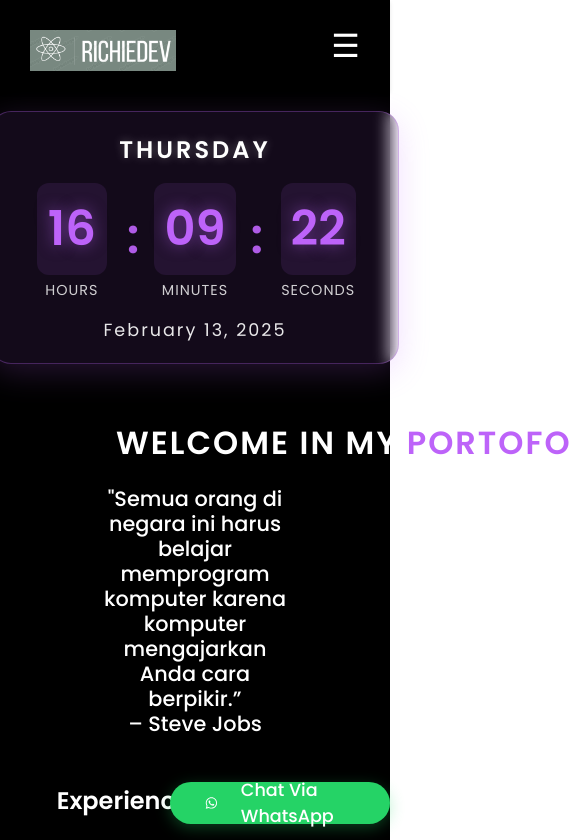
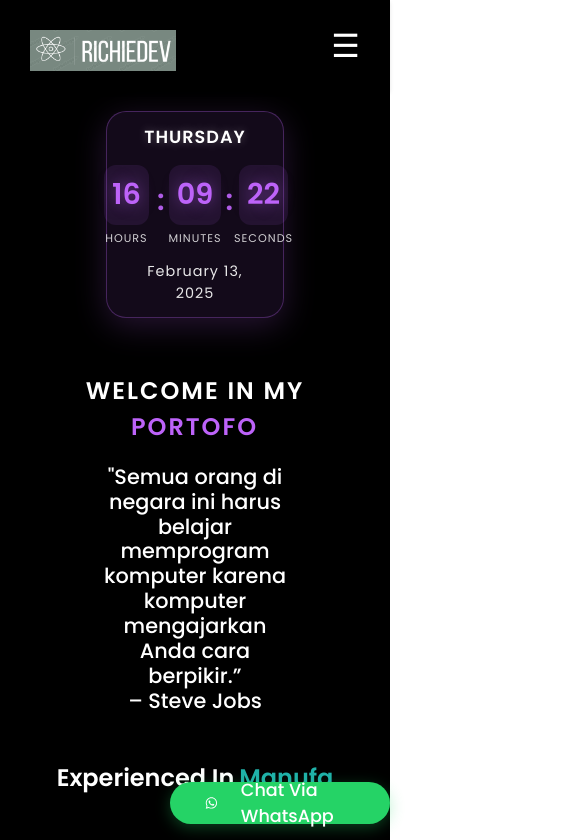
Before and after one commit to rio-damanik/react-portofolios, a React (Create React App) app: page / in a window 390 px wide. Shown: the top 840 px of the page, 577 px wide, since content can reach past the window. Built offline with nearby package versions, Linux system fonts and the light colour scheme.

Commit message:
My Portofolio 25

```diff
--- a/src/components/Clock/Clock.css
+++ b/src/components/Clock/Clock.css
@@ -15,6 +15,7 @@
   backdrop-filter: blur(8px);
   box-shadow: 0 8px 32px rgba(189, 99, 249, 0.2);
   transition: transform 0.3s ease;
+  max-width: 90%;
 }
 
 .clock-container:hover {
@@ -38,6 +39,7 @@
   align-items: center;
   gap: 15px;
   margin: 15px 0;
+  white-space: nowrap;
 }
 
 .time-unit {
@@ -87,3 +89,106 @@
   0%, 100% { opacity: 1; }
   50% { opacity: 0.3; }
 }
+
+/* Responsive styles */
+@media screen and (max-width: 768px) {
+  .clock-container {
+    padding: 15px 30px;
+  }
+
+  .day {
+    font-size: 1.25rem;
+    letter-spacing: 2px;
+  }
+
+  .time-value {
+    font-size: 2.5rem;
+    min-width: 60px;
+  }
+
+  .time-separator {
+    font-size: 2.5rem;
+  }
+
+  .time-unit {
+    min-width: 70px;
+  }
+
+  .date {
+    font-size: 1rem;
+  }
+}
+
+@media screen and (max-width: 400px) {
+  .clock-container {
+    padding: 12px 20px;
+  }
+
+  .day {
+    font-size: 1.1rem;
+    letter-spacing: 1px;
+  }
+
+  .time-container {
+    gap: 8px;
+  }
+
+  .time-value {
+    font-size: 1.8rem;
+    min-width: 45px;
+    padding: 8px;
+  }
+
+  .time-separator {
+    font-size: 1.8rem;
+  }
+
+  .time-unit {
+    min-width: 45px;
+  }
+
+  .time-label {
+    font-size: 0.7rem;
+  }
+
+  .date {
+    font-size: 0.9rem;
+    letter-spacing: 1px;
+  }
+}
+
+@media screen and (max-width: 300px) {
+  .clock-container {
+    padding: 10px 15px;
+  }
+
+  .day {
+    font-size: 0.9rem;
+  }
+
+  .time-container {
+    gap: 5px;
+  }
+
+  .time-value {
+    font-size: 1.5rem;
+    min-width: 35px;
+    padding: 6px;
+  }
+
+  .time-separator {
+    font-size: 1.5rem;
+  }
+
+  .time-unit {
+    min-width: 35px;
+  }
+
+  .time-label {
+    font-size: 0.6rem;
+  }
+
+  .date {
+    font-size: 0.8rem;
+  }
+}
--- a/src/components/WelcomeText/WelcomeText.css
+++ b/src/components/WelcomeText/WelcomeText.css
@@ -1,22 +1,25 @@
 .welcome-wrapper {
   display: flex;
-  justify-content: flex-start;
+  justify-content: center;
   align-items: center;
   min-height: 40px;
   margin: 20px 0;
-  padding-left: 20px;
+  padding: 0 20px;
+  text-align: center;
 }
 
 .welcome-content {
   font-size: 2rem;
   font-weight: 700;
-  text-align: left;
+  text-align: center;
   white-space: nowrap;
   color: white;
   text-transform: uppercase;
   letter-spacing: 2px;
   display: flex;
   align-items: center;
+  justify-content: center;
+  flex-wrap: wrap;
 }
 
 .welcome-normal {
@@ -25,7 +28,7 @@
 
 .welcome-highlight {
   color: #bd63f9;
-  margin-left: 8px;  /* Added spacing before PORTOFOLIO */
+  margin-left: 8px;
 }
 
 .cursor {
@@ -41,3 +44,29 @@
   from, to { opacity: 0 }
   50% { opacity: 1 }
 }
+
+/* Responsive styles */
+@media screen and (max-width: 768px) {
+  .welcome-content {
+    font-size: 1.75rem;
+  }
+}
+
+@media screen and (max-width: 400px) {
+  .welcome-content {
+    font-size: 1.5rem;
+  }
+  .welcome-highlight {
+    margin-left: 4px;
+  }
+}
+
+@media screen and (max-width: 300px) {
+  .welcome-content {
+    font-size: 1.25rem;
+    letter-spacing: 1px;
+  }
+  .welcome-highlight {
+    margin-left: 2px;
+  }
+}
```
